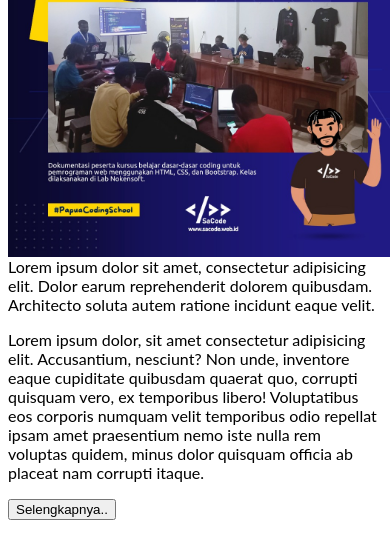
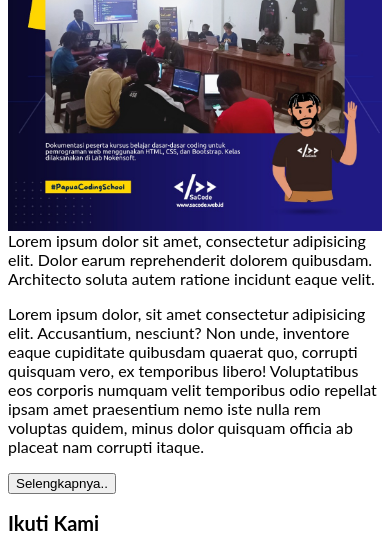
Before and after one commit to anjastabuni/web-komunitas-sederhana, a plain HTML site: page about.html in a window 390 px wide. Shown: the part 338-878 px from the top of the page. Drawn offline with Linux system fonts and the light colour scheme.

Commit message:
Update style.css

```diff
--- a/assets/css/style.css
+++ b/assets/css/style.css
@@ -121,7 +121,7 @@ section .overlay .closebtn {
 
 /* about */
 .about img {
-  width: 400px;
+  width: 50%;
   float: left;
   margin-right: 5px;
 }
@@ -151,4 +151,6 @@ section .overlay .closebtn {
   section {
     width: 100%;
   }
+  .about img{
+    width: 100%;
 }
```
